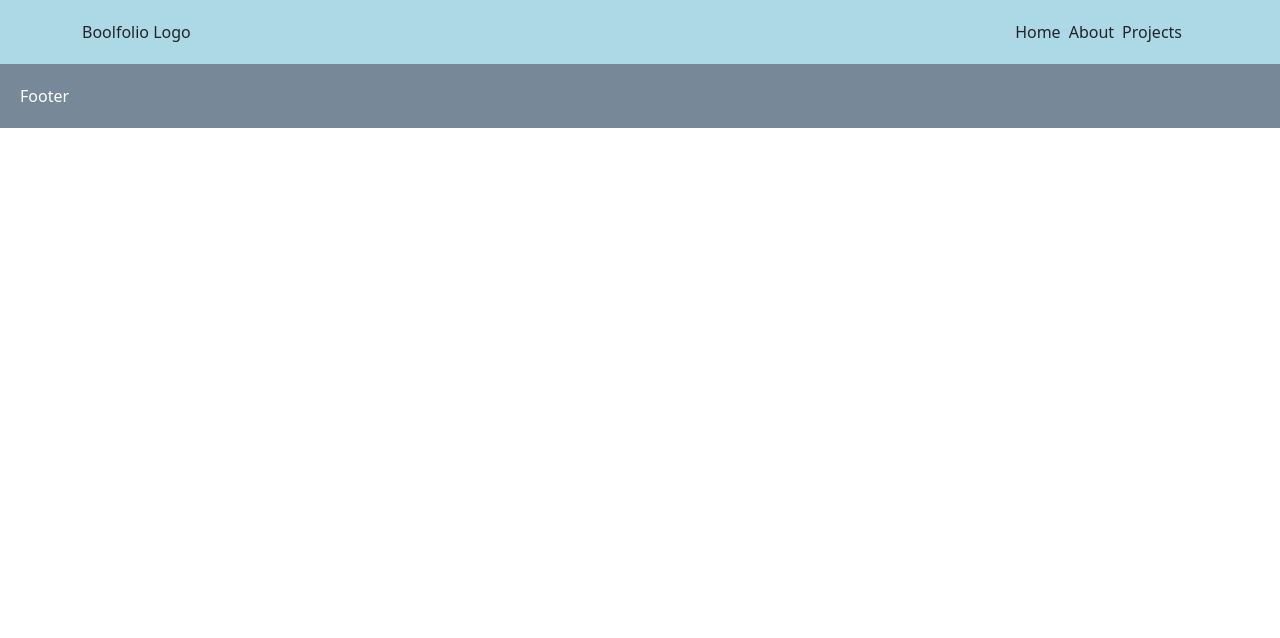
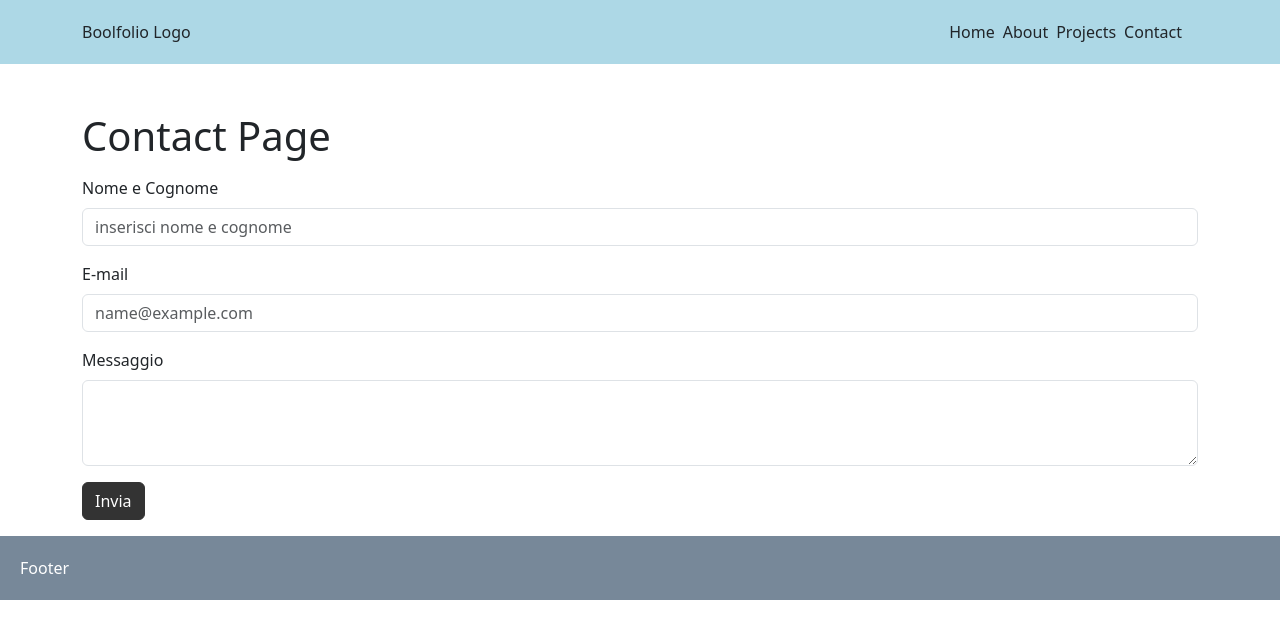
Before and after one commit to CosimoPetrarca/vite-boolfolio, a Vue app: page /contact in a window 1280 px wide. Shown: the top 638 px of the page. Built offline with nearby package versions, Linux system fonts and the light colour scheme; no server answers.

Commit message:
creazione pagina contact + form

```diff
--- a/src/components/AppHeader.vue
+++ b/src/components/AppHeader.vue
@@ -31,6 +31,11 @@ export default {
                             </router-link>
                         </li>
                         <li>
+                            <router-link :to="{ name: 'contact' }" class="nav-link">
+                                Contact
+                            </router-link>
+                        </li>
+                        <li>
                             <TypeList />
                         </li>
                         <li>
--- /dev/null
+++ b/src/pages/ContactPage.vue
@@ -0,0 +1,33 @@
+<script>
+export default {
+    name: "ContactPage"
+}
+</script>
+
+
+<template>
+    <div  class="container">
+        <section>
+        <h1 class="mt-5 mb-3">Contact Page</h1>
+        <div class="mb-3">
+            <label for="exampleFormControlInput1" class="form-label">Nome e Cognome</label>
+            <input type="text" class="form-control" id="exampleFormControlInput1" placeholder="inserisci nome e cognome">
+        </div>
+        <div class="mb-3">
+            <label for="exampleFormControlInput1" class="form-label">E-mail</label>
+            <input type="email" class="form-control" id="exampleFormControlInput1" placeholder="name@example.com">
+        </div>
+        <div class="mb-3">
+            <label for="exampleFormControlTextarea1" class="form-label">Messaggio</label>
+            <textarea class="form-control" id="exampleFormControlTextarea1" rows="3"></textarea>
+        </div>
+        <div class="col-auto">
+            <button type="submit" class="btn btn-primary mb-3">Invia</button>
+        </div>
+    </section>
+    </div>
+
+</template>
+
+
+<style scoped></style>
--- a/src/pages/TechnologyPage.vue
+++ b/src/pages/TechnologyPage.vue
@@ -3,7 +3,7 @@ import axios from 'axios';
 import store from '../store';
 import CardProject from '../components/CardProject.vue';
 export default {
-    name: "TechnologyList",
+    name: "TechnologyPage",
     components: {
         CardProject
     },
--- a/src/router.js
+++ b/src/router.js
@@ -3,6 +3,7 @@ import { createWebHistory, createRouter } from 'vue-router';
 import AppHome from './pages/AppHome.vue';
 import AboutPage from './pages/AboutPage.vue';
 import ListPage from './pages/ListPage.vue';
+import ContactPage from './pages/ContactPage.vue';
 import ProjectPage from './pages/ProjectPage.vue';
 import TypePage from './pages/TypePage.vue';
 import TechnologyPage from './pages/TechnologyPage.vue';
@@ -28,6 +29,11 @@ const router = createRouter({
             component: ListPage
         },
         {
+            path: '/contact',
+            name: 'contact',
+            component: ContactPage
+        },
+        {
             path: '/list/:slug',
             name: 'project',
             component: ProjectPage
```
